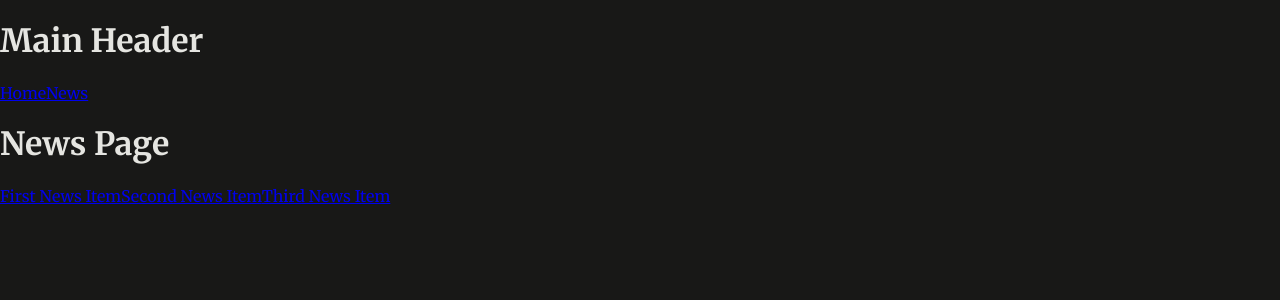
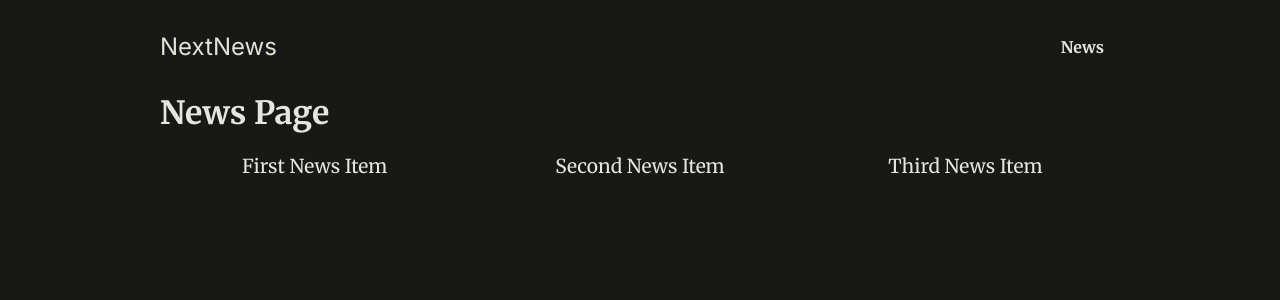
Before and after one commit to AntonioBrasilio/Next, a Next.js app in the folder routes-deep-dive/: page /news in a window 1280 px wide. Shown: the top 300 px of the page. Built offline with nearby package versions, Linux system fonts and the light colour scheme.

Commit message:
feat: Basic functions

```diff
--- a/routes-deep-dive/app/components/MainHeader.js
+++ /dev/null
@@ -1,11 +0,0 @@
-import Link from 'next/link';
-
-export const MainHeader = () => {
-    return (
-        <header>
-            <h1>Main Header</h1>
-            <Link href="/">Home</Link>
-            <Link href="/news">News</Link>
-        </header>
-    );
-};
--- a/routes-deep-dive/app/layout.js
+++ b/routes-deep-dive/app/layout.js
@@ -1,4 +1,4 @@
-import { MainHeader } from './components/MainHeader';
+import MainHeader from '@/components/MainHeader';
 import './globals.css';
 
 export const metadata = {
@@ -10,8 +10,10 @@
     return (
         <html lang="en">
             <body>
-                <MainHeader />
-                {children}
+                <div id="page">
+                    <MainHeader />
+                    {children}
+                </div>
             </body>
         </html>
     );
--- a/routes-deep-dive/app/news/page.js
+++ b/routes-deep-dive/app/news/page.js
@@ -4,9 +4,17 @@
     return (
         <div>
             <h1>News Page</h1>
-            <Link href="/news/first-news-item">First News Item</Link>
-            <Link href="/news/second-news-item">Second News Item</Link>
-            <Link href="/news/third-news-item">Third News Item</Link>
+            <ul className="news-list">
+                <li>
+                    <Link href="/news/first-news-item">First News Item</Link>
+                </li>
+                <li>
+                    <Link href="/news/second-news-item">Second News Item</Link>
+                </li>
+                <li>
+                    <Link href="/news/third-news-item">Third News Item</Link>
+                </li>
+            </ul>
         </div>
     );
 }
--- /dev/null
+++ b/routes-deep-dive/components/MainHeader.js
@@ -0,0 +1,18 @@
+import Link from 'next/link';
+
+export default function MainHeader() {
+  return (
+    <header id="main-header">
+      <div id="logo">
+        <Link href="/">NextNews</Link>
+      </div>
+      <nav>
+        <ul>
+          <li>
+            <Link href="/news">News</Link>
+          </li>
+        </ul>
+      </nav>
+    </header>
+  );
+}
```
Also changed, not shown: routes-deep-dive/dummy-news.js (added, +46 -0 lines).
